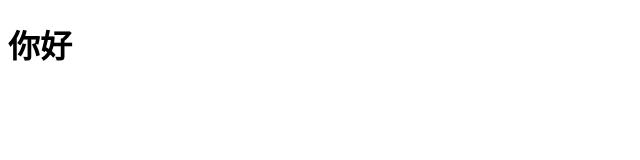
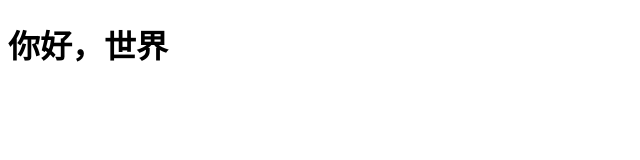
Before and after one commit to yuedun/test-action, a website: page public/index.html in a window 1280 px wide. Shown: the whole page, without its empty margins (0-640 px from the left). Drawn offline with Linux system fonts and the light colour scheme.

Commit message:
test key

```diff
--- a/public/index.html
+++ b/public/index.html
@@ -7,6 +7,6 @@
     <title>Document</title>
 </head>
 <body>
-    <h1>你好</h1>
+    <h1>你好，世界</h1>
 </body>
 </html>
```
